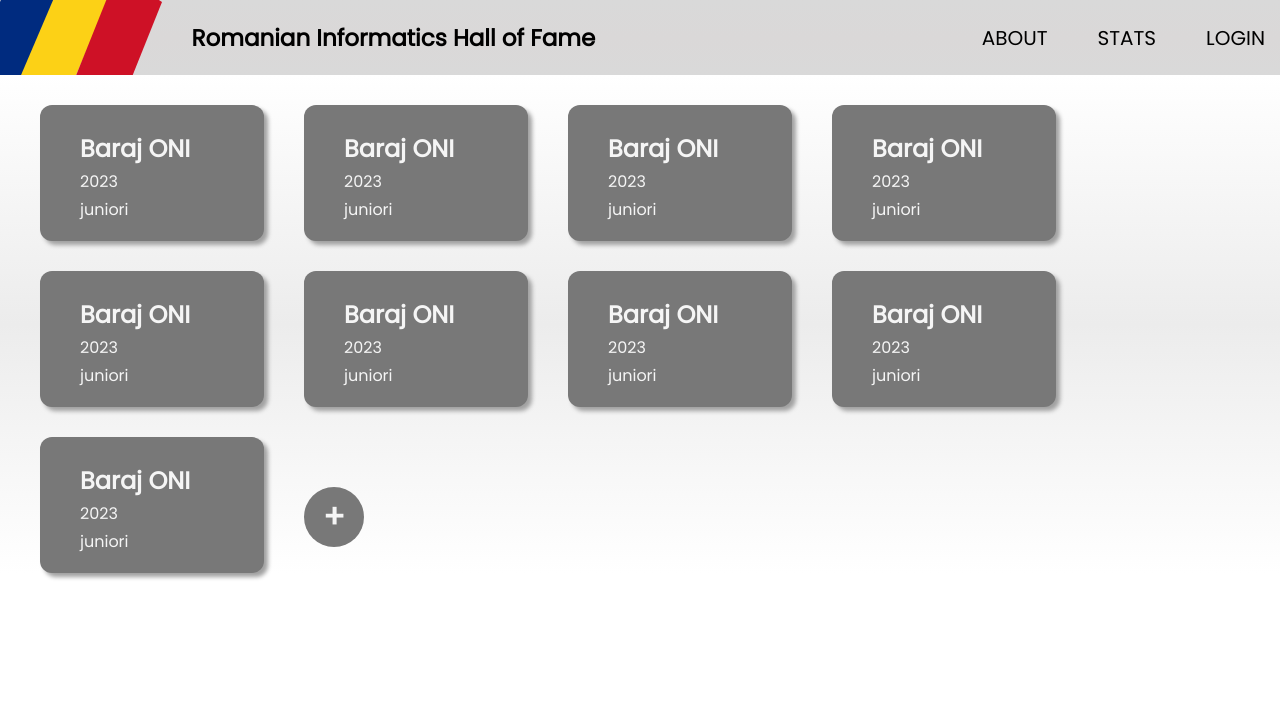
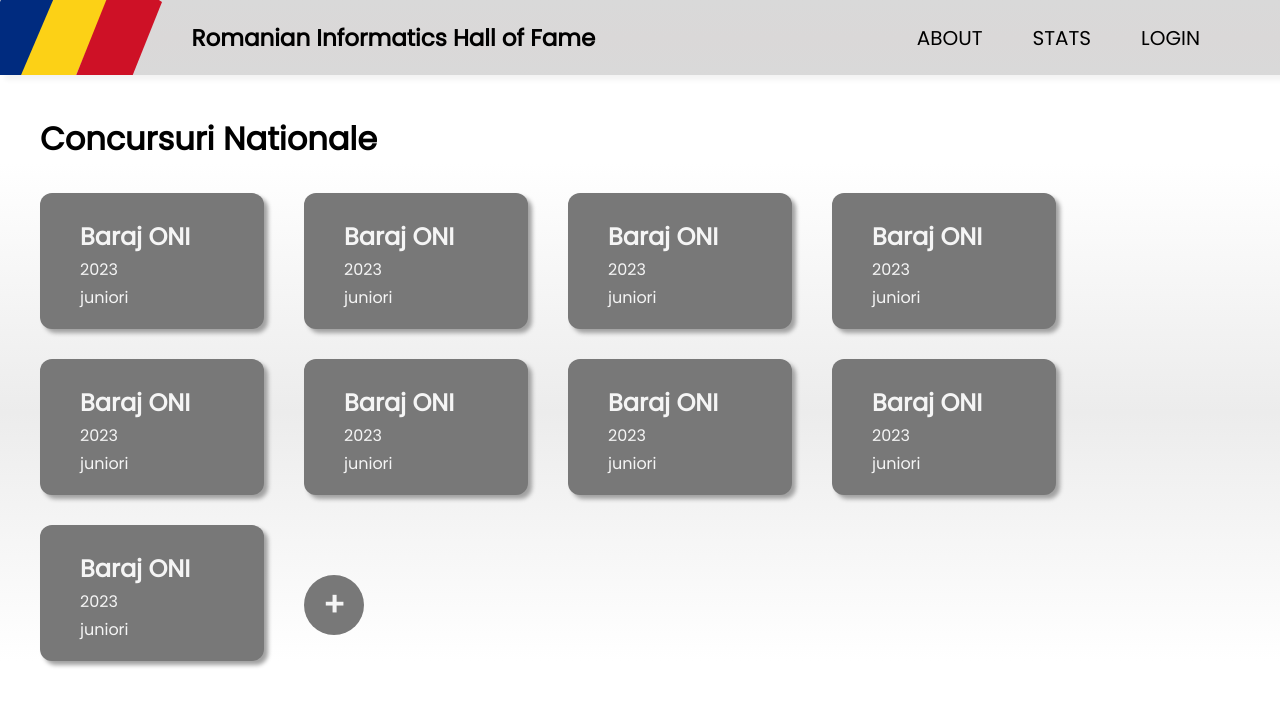
Before and after one commit to DavidCurca/hof, a React (Create React App) app in the folder frontend/: page /stats in a window 1280 px wide. Shown: the top 706 px of the page. Built offline with nearby package versions, Linux system fonts and the light colour scheme.

Commit message:
putine modificari la stats

```diff
--- a/frontend/src/components/header/header.scss
+++ b/frontend/src/components/header/header.scss
@@ -28,7 +28,7 @@
     margin-left: auto;
     display: flex;
     align-items: center;
-    margin-right: 15px;
+    margin-right: 80px;
 
 }
 .header--interact p{
--- a/frontend/src/components/stats/stats.js
+++ b/frontend/src/components/stats/stats.js
@@ -1,10 +1,16 @@
+import { redirect } from 'react-router-dom'
 import './stats.scss'
-
+import { Link, useNavigate } from 'react-router-dom';
 
 function ContestCard(props) {
+    const navigate = useNavigate();
+    function redirectToContestPage(){
+        navigate('/stats/contest?id='+ props.contestId);
+    }
+
     return (
         <>
-            <div className="contestCard">
+            <div className="contestCard" onClick={redirectToContestPage}>
                 <h2>{props.contestName}</h2>
                 <p>{props.contestDate}</p>
                 <p>{props.contestCategory}</p>
@@ -24,10 +30,18 @@
 }
 
 export default function Stats(){
+
+    function redirectToContestPage(){
+        redirect("/stats/contest");
+    }
+
     return (
         <>
+            <h1 className='smt'>Concursuri Nationale</h1>
             <div className="Stats--page">
-            <ContestCard contestName="Baraj ONI" contestDate="2023" contestCategory="juniori"></ContestCard>
+
+
+            <ContestCard contestName="Baraj ONI" contestDate="2023" contestCategory="juniori" ></ContestCard>
             <ContestCard contestName="Baraj ONI" contestDate="2023" contestCategory="juniori"></ContestCard>
             <ContestCard contestName="Baraj ONI" contestDate="2023" contestCategory="juniori"></ContestCard>
             <ContestCard contestName="Baraj ONI" contestDate="2023" contestCategory="juniori"></ContestCard>
--- a/frontend/src/components/stats/stats.scss
+++ b/frontend/src/components/stats/stats.scss
@@ -56,3 +56,9 @@
     width: 63px;
     height: 63px;
 }
+
+.smt{
+    margin-left: 40px;
+    margin-top: 40px;
+
+}
```
Also changed, not shown: frontend/src/components/contest/contest.js (added, +11 -0 lines), frontend/src/components/contest/contest.scss (added).
